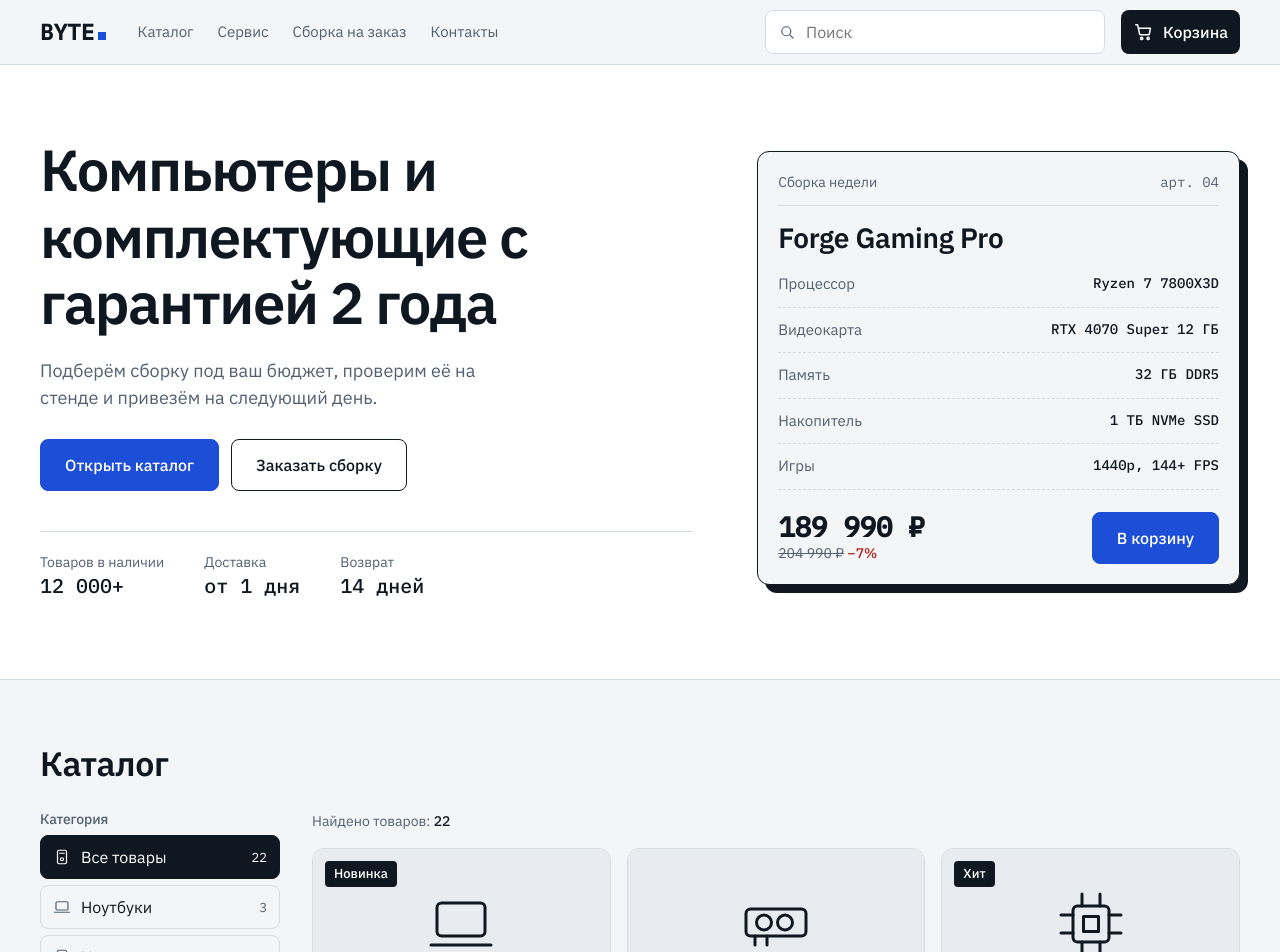
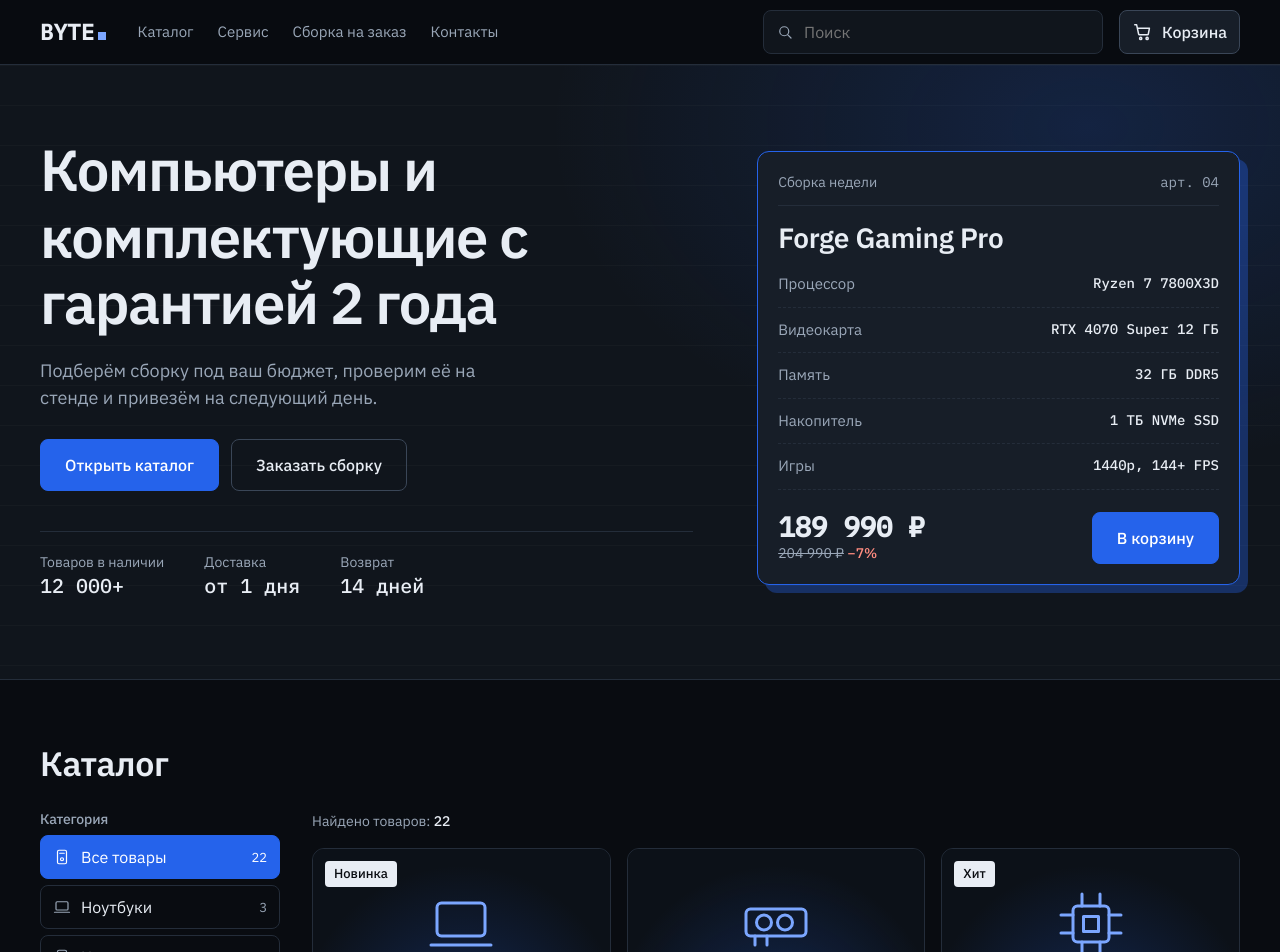
Before and after one commit to rinatwebric/lesson_1, a React (Vite) app in the folder computer-store/: page / in a window 1280 px wide. Shown: the top 952 px of the page. Built offline with nearby package versions, Linux system fonts and the light colour scheme.

Commit message:
Switch store to dark theme
Co-authored-by: Rinat Shadiev <lalakll678@gmail.com>

```diff
--- a/computer-store/src/styles.css
+++ b/computer-store/src/styles.css
@@ -1,16 +1,20 @@
 :root {
-  --paper: #f3f5f7;
-  --card: #ffffff;
-  --ink: #0f1720;
-  --muted: #526071;
-  --line: #d6dce3;
-  --accent: #1d4ed8;
-  --accent-ink: #1e40af;
-  --sale: #b42318;
-  --ok: #17693b;
+  --paper: #090c11;
+  --card: #10151c;
+  --raised: #171e28;
+  --ink: #e8edf4;
+  --muted: #9aa7b8;
+  --line: #242d3a;
+  --line-strong: #3a4657;
+  --accent: #2563eb;
+  --accent-hover: #3b78f0;
+  --accent-text: #7ba6ff;
+  --sale: #c4271b;
+  --sale-text: #ff8c80;
+  --ok: #1a7f45;
   --sans: 'IBM Plex Sans', system-ui, -apple-system, 'Segoe UI', sans-serif;
   --mono: 'IBM Plex Mono', ui-monospace, 'SF Mono', Menlo, monospace;
-  color-scheme: light;
+  color-scheme: dark;
 }
 * { box-sizing: border-box; margin: 0; }
 html { scroll-behavior: smooth; scroll-padding-top: 80px; }
@@ -20,43 +24,43 @@
 button { cursor: pointer; }
 ul, ol { padding: 0; list-style: none; }
 h1, h2, h3 { line-height: 1.15; letter-spacing: -.01em; }
-:focus-visible { outline: 3px solid var(--accent); outline-offset: 2px; border-radius: 4px; }
+:focus-visible { outline: 3px solid var(--accent-text); outline-offset: 2px; border-radius: 4px; }
 .mono { font-family: var(--mono); }
 .container { width: min(1200px, 100% - 32px); margin-inline: auto; }
 .sr-only { position: absolute; width: 1px; height: 1px; overflow: hidden; clip: rect(0 0 0 0); white-space: nowrap; }
-.skip { position: absolute; left: 8px; top: -60px; z-index: 50; background: var(--ink); color: #fff; padding: 10px 14px; border-radius: 8px; }
+.skip { position: absolute; left: 8px; top: -60px; z-index: 50; background: var(--accent); color: #fff; padding: 10px 14px; border-radius: 8px; }
 .skip:focus { top: 8px; }
 
 /* header */
-.nav { position: sticky; top: 0; z-index: 20; background: rgba(243,245,247,.92); backdrop-filter: blur(10px); border-bottom: 1px solid var(--line); }
+.nav { position: sticky; top: 0; z-index: 20; background: rgba(9,12,17,.88); backdrop-filter: blur(10px); border-bottom: 1px solid var(--line); }
 .nav-in { display: flex; align-items: center; gap: 16px; min-height: 64px; }
 .logo { display: inline-flex; align-items: baseline; font: 600 22px/1 var(--mono); letter-spacing: .02em; }
-.logo i { width: 8px; height: 8px; background: var(--accent); margin-left: 3px; }
+.logo i { width: 8px; height: 8px; background: var(--accent-text); margin-left: 3px; }
 .nav-links { display: none; gap: 24px; font-size: 15px; margin-left: 16px; }
 .nav-links a { padding: 10px 0; color: var(--muted); }
 .nav-links a:hover { color: var(--ink); }
 .search { flex: 1; min-width: 0; display: flex; align-items: center; gap: 8px; height: 44px; padding: 0 12px; background: var(--card); border: 1px solid var(--line); border-radius: 8px; color: var(--muted); }
-.search:focus-within { border-color: var(--accent); box-shadow: 0 0 0 3px rgba(29,78,216,.18); }
+.search:focus-within { border-color: var(--accent-text); box-shadow: 0 0 0 3px rgba(37,99,235,.3); }
 .search input { flex: 1; min-width: 0; border: 0; outline: 0; background: none; color: var(--ink); }
-.cart-btn { position: relative; display: inline-flex; align-items: center; gap: 8px; height: 44px; padding: 0 12px; flex: none; background: var(--ink); color: #fff; border: 0; border-radius: 8px; font-weight: 500; }
-.cart-btn:hover { background: #1c2733; }
+.cart-btn { position: relative; display: inline-flex; align-items: center; gap: 8px; height: 44px; padding: 0 12px; flex: none; background: var(--raised); color: var(--ink); border: 1px solid var(--line-strong); border-radius: 8px; font-weight: 500; }
+.cart-btn:hover { border-color: var(--accent-text); }
 .cart-label { display: none; }
-.cart-count { display: grid; place-items: center; min-width: 22px; height: 22px; padding: 0 6px; border-radius: 11px; background: #fff; color: var(--ink); font: 500 13px/1 var(--mono); animation: bump .3s ease-out; }
+.cart-count { display: grid; place-items: center; min-width: 22px; height: 22px; padding: 0 6px; border-radius: 11px; background: var(--accent); color: #fff; font: 500 13px/1 var(--mono); animation: bump .3s ease-out; }
 @keyframes bump { 40% { transform: scale(1.3); } }
 
 /* buttons */
 .btn { display: inline-flex; align-items: center; justify-content: center; gap: 6px; min-height: 44px; padding: 0 18px; border: 1px solid var(--accent); border-radius: 8px; background: var(--accent); color: #fff; font-weight: 500; white-space: nowrap; transition: background .15s, border-color .15s; }
-.btn:hover { background: var(--accent-ink); border-color: var(--accent-ink); }
+.btn:hover { background: var(--accent-hover); border-color: var(--accent-hover); }
 .btn-lg { min-height: 52px; padding: 0 24px; font-size: 16px; }
-.btn-ghost { background: transparent; color: var(--ink); border-color: var(--ink); }
-.btn-ghost:hover { background: var(--ink); border-color: var(--ink); color: #fff; }
+.btn-ghost { background: transparent; color: var(--ink); border-color: var(--line-strong); }
+.btn-ghost:hover { background: var(--raised); border-color: var(--ink); color: var(--ink); }
 .btn-done, .btn-done:hover { background: var(--ok); border-color: var(--ok); }
 .icon-btn { display: grid; place-items: center; width: 44px; height: 44px; flex: none; background: none; border: 0; border-radius: 8px; color: var(--muted); }
-.icon-btn:hover { background: var(--paper); color: var(--ink); }
-.link-btn { background: none; border: 0; padding: 10px 0; color: var(--accent); text-decoration: underline; text-underline-offset: 3px; text-align: left; }
+.icon-btn:hover { background: var(--raised); color: var(--ink); }
+.link-btn { background: none; border: 0; padding: 10px 0; color: var(--accent-text); text-decoration: underline; text-underline-offset: 3px; text-align: left; }
 
 /* hero */
-.hero { padding: 40px 0 56px; border-bottom: 1px solid var(--line); background: var(--card); }
+.hero { padding: 40px 0 56px; border-bottom: 1px solid var(--line); background: radial-gradient(60% 80% at 85% 10%, rgba(37,99,235,.18), transparent 70%), linear-gradient(rgba(255,255,255,.025) 1px, transparent 1px) 0 0 / 100% 40px, var(--card); }
 .hero-in { display: grid; gap: 40px; align-items: center; }
 h1 { font-size: clamp(34px, 6vw, 58px); font-weight: 600; letter-spacing: -.025em; max-width: 16ch; }
 .hero-copy > p { margin-top: 20px; max-width: 46ch; font-size: 18px; color: var(--muted); }
@@ -65,7 +69,7 @@
 .facts dt { font-size: 14px; color: var(--muted); }
 .facts dd { font: 500 20px/1.3 var(--mono); }
 
-.sheet { background: var(--paper); border: 1.5px solid var(--ink); border-radius: 12px; padding: 20px; box-shadow: 8px 8px 0 var(--ink); }
+.sheet { background: var(--raised); border: 1.5px solid var(--accent); border-radius: 12px; padding: 20px; box-shadow: 8px 8px 0 rgba(37,99,235,.35); }
 .sheet-head { display: flex; justify-content: space-between; font-size: 14px; color: var(--muted); padding-bottom: 12px; border-bottom: 1px solid var(--line); }
 .sheet h2 { margin: 16px 0 8px; font-size: 28px; font-weight: 600; }
 .sheet-rows > div { display: flex; justify-content: space-between; gap: 16px; padding: 11px 0; border-bottom: 1px dashed var(--line); font-size: 15px; }
@@ -77,7 +81,7 @@
 .price { font: 600 20px/1.2 var(--mono); letter-spacing: -.02em; }
 .price-lg { font-size: 28px; }
 .old { font-size: 14px; color: var(--muted); }
-.off { color: var(--sale); font-weight: 500; }
+.off { color: var(--sale-text); font-weight: 500; }
 
 /* catalog */
 .catalog { padding-top: 64px; }
@@ -90,8 +94,8 @@
 .cat-list button { display: flex; align-items: center; gap: 10px; min-height: 44px; width: 100%; padding: 0 12px; background: transparent; border: 1px solid var(--line); border-radius: 8px; text-align: left; }
 .cat-list li { flex: 0 0 auto; }
 .cat-list button svg { color: var(--muted); }
-.cat-list button:hover { border-color: var(--ink); }
-.cat-list button.active { background: var(--ink); border-color: var(--ink); color: #fff; }
+.cat-list button:hover { border-color: var(--line-strong); background: var(--card); }
+.cat-list button.active { background: var(--accent); border-color: var(--accent); color: #fff; }
 .cat-list button.active svg, .cat-list button.active .count { color: #fff; }
 .count { margin-left: auto; font-size: 13px; color: var(--muted); }
 input[type=range] { width: 100%; accent-color: var(--accent); height: 28px; }
@@ -101,10 +105,10 @@
 
 .grid { display: grid; grid-template-columns: repeat(auto-fill, minmax(260px, 1fr)); gap: 16px; }
 .card { display: flex; flex-direction: column; background: var(--card); border: 1px solid var(--line); border-radius: 12px; overflow: hidden; transition: border-color .15s, box-shadow .15s; }
-.card:hover { border-color: var(--ink); box-shadow: 4px 4px 0 var(--ink); }
-.card-visual { position: relative; display: grid; place-items: center; height: 150px; background: #e8ecf1; color: var(--ink); }
-.badge { position: absolute; top: 12px; left: 12px; padding: 3px 9px; border-radius: 4px; background: var(--ink); color: #fff; font-size: 13px; font-weight: 500; }
-.badge-sale { background: var(--sale); }
+.card:hover { border-color: var(--accent); box-shadow: 4px 4px 0 rgba(37,99,235,.35); }
+.card-visual { position: relative; display: grid; place-items: center; height: 150px; background: radial-gradient(circle at 50% 120%, rgba(37,99,235,.28), transparent 70%), #0c1118; color: var(--accent-text); }
+.badge { position: absolute; top: 12px; left: 12px; padding: 3px 9px; border-radius: 4px; background: var(--ink); color: var(--paper); font-size: 13px; font-weight: 500; }
+.badge-sale { background: var(--sale); color: #fff; }
 .card-body { display: flex; flex-direction: column; flex: 1; padding: 16px; }
 .card-cat { font-size: 13px; color: var(--muted); }
 .card h3 { font-size: 18px; font-weight: 600; margin: 2px 0 10px; }
@@ -112,11 +116,11 @@
 .specs li::before { content: '— '; color: var(--line); }
 .card-foot { margin-top: auto; display: flex; justify-content: space-between; align-items: flex-end; gap: 12px; padding-top: 14px; border-top: 1px solid var(--line); }
 .rating { display: flex; align-items: center; gap: 4px; margin-top: 4px; font: 400 13px/1 var(--mono); color: var(--muted); }
-.rating svg { color: #b45309; }
+.rating svg { color: #f5b942; }
 
 /* service */
 .service { padding-top: 80px; }
-.service-list { display: grid; border-top: 1.5px solid var(--ink); }
+.service-list { display: grid; border-top: 1.5px solid var(--line-strong); }
 .service-list li { display: grid; grid-template-columns: 40px 1fr; column-gap: 12px; padding: 20px 0; border-bottom: 1px solid var(--line); }
 .service-list .num { grid-row: span 3; font-size: 14px; color: var(--muted); padding-top: 3px; }
 .service-list svg { display: none; }
@@ -124,19 +128,17 @@
 .service-list p { color: var(--muted); max-width: 52ch; margin-top: 4px; }
 
 /* cta */
-.cta { display: grid; gap: 28px; margin-top: 80px; padding: 28px; background: var(--ink); color: #fff; border-radius: 12px; }
+.cta { display: grid; gap: 28px; margin-top: 80px; padding: 28px; background: linear-gradient(135deg, rgba(37,99,235,.18), transparent 60%), var(--raised); border: 1px solid var(--line-strong); border-radius: 12px; }
 .cta h2 { font-size: clamp(26px, 4vw, 34px); font-weight: 600; }
-.cta p { margin-top: 10px; color: #c5cdd7; max-width: 46ch; }
-.callback label { display: block; font-size: 14px; margin-bottom: 8px; color: #c5cdd7; }
+.cta p { margin-top: 10px; color: var(--muted); max-width: 46ch; }
+.callback label { display: block; font-size: 14px; margin-bottom: 8px; color: var(--muted); }
 .callback-row { display: flex; flex-wrap: wrap; gap: 10px; }
-.callback input { flex: 1 1 220px; min-height: 52px; padding: 0 16px; background: #fff; color: var(--ink); border: 2px solid transparent; border-radius: 8px; }
+.callback input { flex: 1 1 220px; min-height: 52px; padding: 0 16px; background: var(--paper); color: var(--ink); border: 1px solid var(--line-strong); border-radius: 8px; }
 .callback input[aria-invalid=true] { border-color: #ff8a80; }
-.callback .btn { background: #fff; color: var(--ink); border-color: #fff; }
-.callback .btn:hover { background: #dfe6ee; }
-.callback :focus-visible { outline-color: #fff; }
+.callback input:focus { border-color: var(--accent-text); }
 .callback p { margin-top: 10px; font-size: 14px; min-height: 21px; }
 .msg-error { color: #ffb4ab !important; }
-.msg-ok { color: #c5cdd7 !important; }
+.msg-ok { color: var(--muted) !important; }
 
 /* footer */
 .footer { margin-top: 80px; border-top: 1px solid var(--line); padding-top: 40px; }
@@ -147,20 +149,20 @@
 .copy { padding: 28px 0; font-size: 14px; color: var(--muted); }
 
 /* cart drawer */
-.overlay { position: fixed; inset: 0; z-index: 30; background: rgba(15,23,32,.55); opacity: 0; pointer-events: none; transition: opacity .2s; }
+.overlay { position: fixed; inset: 0; z-index: 30; background: rgba(0,0,0,.65); opacity: 0; pointer-events: none; transition: opacity .2s; }
 .overlay.show { opacity: 1; pointer-events: auto; }
-.drawer { position: fixed; z-index: 31; top: 0; right: 0; bottom: 0; display: flex; flex-direction: column; width: min(420px, 100%); background: var(--card); border-left: 1.5px solid var(--ink); transform: translateX(100%); visibility: hidden; transition: transform .25s ease-out, visibility 0s .25s; }
+.drawer { position: fixed; z-index: 31; top: 0; right: 0; bottom: 0; display: flex; flex-direction: column; width: min(420px, 100%); background: var(--card); border-left: 1px solid var(--line-strong); transform: translateX(100%); visibility: hidden; transition: transform .25s ease-out, visibility 0s .25s; }
 .drawer.open { transform: none; visibility: visible; transition: transform .25s ease-out, visibility 0s; }
 .drawer header { display: flex; justify-content: space-between; align-items: center; padding: 12px 12px 12px 20px; border-bottom: 1px solid var(--line); }
 .drawer h2 { font-size: 22px; font-weight: 600; }
 .drawer-body { flex: 1; overflow-y: auto; padding: 0 20px; }
 .line { display: flex; align-items: flex-start; gap: 14px; padding: 16px 0; border-bottom: 1px solid var(--line); }
-.thumb { display: grid; place-items: center; width: 60px; height: 60px; flex: none; background: #e8ecf1; border-radius: 8px; }
+.thumb { display: grid; place-items: center; width: 60px; height: 60px; flex: none; background: var(--paper); color: var(--accent-text); border-radius: 8px; }
 .line-info { flex: 1; display: flex; flex-direction: column; gap: 2px; font-size: 15px; }
 .line-info .mono { font-size: 14px; color: var(--muted); }
 .qty { display: inline-flex; align-items: center; margin-top: 8px; align-self: flex-start; border: 1px solid var(--line); border-radius: 8px; }
 .qty button { width: 44px; height: 44px; background: none; border: 0; font-size: 18px; border-radius: 8px; }
-.qty button:hover { background: var(--paper); }
+.qty button:hover { background: var(--raised); }
 .qty span { min-width: 28px; text-align: center; font-family: var(--mono); }
 .drawer footer { display: grid; gap: 14px; padding: 20px; border-top: 1px solid var(--line); }
 .total { display: flex; justify-content: space-between; align-items: baseline; font-size: 18px; }
@@ -190,14 +192,14 @@
 }
 @media (min-width: 1100px) {
   .service-list { grid-template-columns: repeat(4, 1fr); border-top: 0; column-gap: 24px; }
-  .service-list li { grid-template-columns: 1fr; border: 0; border-top: 1.5px solid var(--ink); padding: 16px 0 0; }
+  .service-list li { grid-template-columns: 1fr; border: 0; border-top: 1.5px solid var(--line-strong); padding: 16px 0 0; }
   .service-list .num { grid-row: auto; padding: 0 0 20px; }
-  .service-list svg { display: block; margin-bottom: 12px; color: var(--accent); }
+  .service-list svg { display: block; margin-bottom: 12px; color: var(--accent-text); }
 }
 @media (max-width: 959px) {
   .cat-list button { width: auto; }
   .cat-list .count { margin-left: 4px; }
-  .sheet { box-shadow: 5px 5px 0 var(--ink); }
+  .sheet { box-shadow: 5px 5px 0 rgba(37,99,235,.35); }
 }
 @media (prefers-reduced-motion: reduce) {
   html { scroll-behavior: auto; }
```
Also changed, not shown: computer-store/index.html (line endings or trailing spaces).
